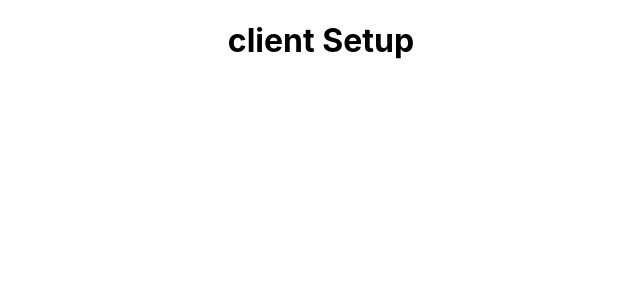
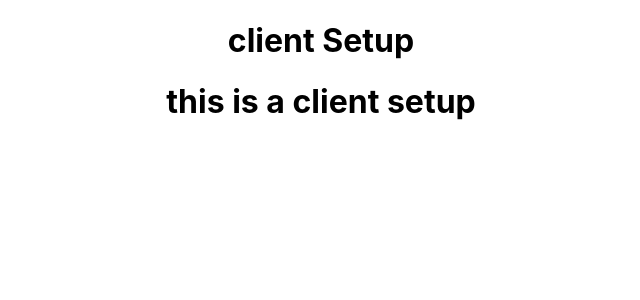
Before and after one commit to vijaymanikanta444/mm-moviemojo, a React (Create React App) app: page / in a window 1280 px wide. Shown: the top 300 px of the page, without its empty margins (319-959 px from the left). Built offline with nearby package versions, Linux system fonts and the light colour scheme.

Commit message:
added dependencies to package.json

```diff
--- a/src/App.js
+++ b/src/App.js
@@ -1,9 +1,12 @@
+import React from 'react';
 import './App.css';
+import Test98 from './components/Test98';
 
 function App() {
   return (
     <div className="App">
       <h1>client Setup</h1>
+      <Test98 />
     </div>
   );
 }
--- /dev/null
+++ b/src/components/Test98.js
@@ -0,0 +1,9 @@
+import React from 'react';
+
+const Test98 = () => (
+  <div>
+    <h1>this is a client setup</h1>
+  </div>
+);
+
+export default Test98;
```
Also changed, not shown: package.json (+23 -0 lines), 2 other files (tests, documents, lock files or other folders).
